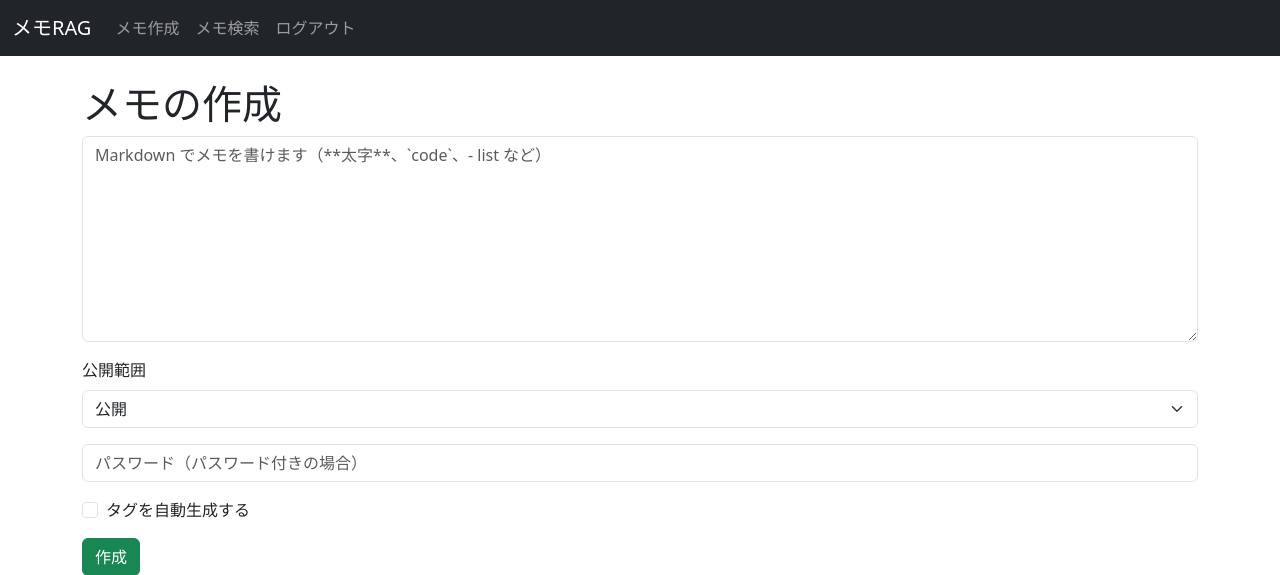
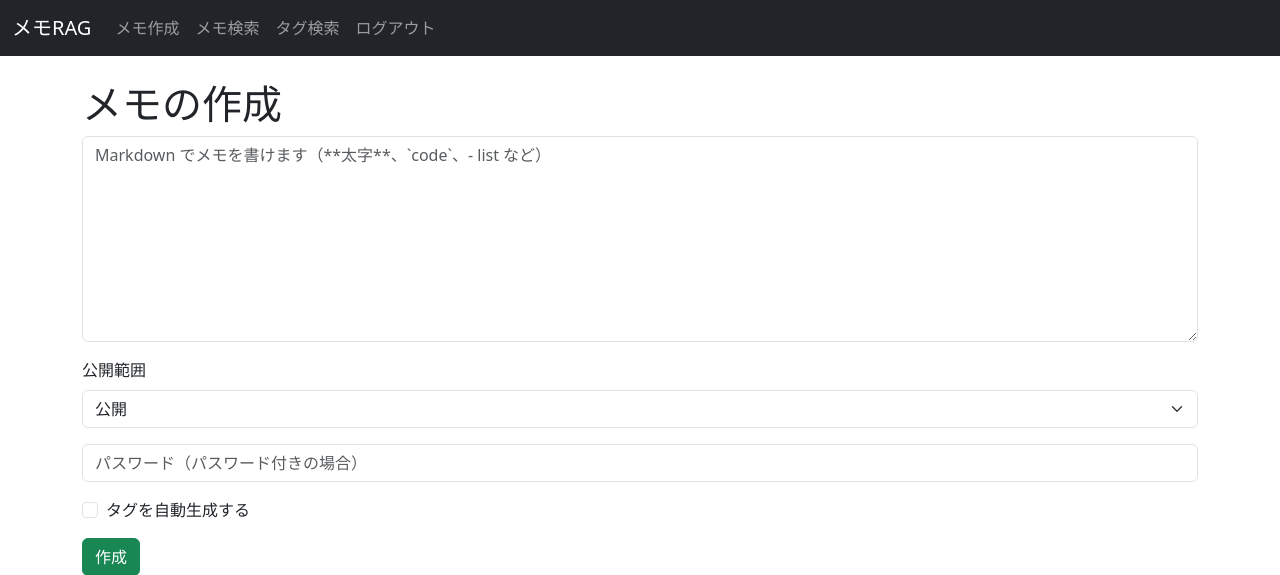
Before and after one commit to melonattacker/yarare-rag, a Flask app: page /memo/create in a window 1280 px wide. Shown: the top 575 px of the page. Run offline with Flask 3, Linux system fonts and the light colour scheme; a user stored in the database is signed in; some libraries are stand-ins or nearby versions.

Commit message:
fix tag search link

```diff
--- a/app/app.py
+++ b/app/app.py
@@ -219,7 +219,7 @@ def memo_delete(mid):
     return redirect(f"/users/{uid}")
 
 # タグ検索
-@app.route('/search/tag')
+@app.route('/tag/search')
 def search_by_tag():
     """タグ名でメモを検索し、結果を表示する。"""
     uid = session.get('user_id')
--- a/app/templates/base.html
+++ b/app/templates/base.html
@@ -19,6 +19,9 @@
                     <a class="nav-link" href="/memo/search">メモ検索</a>
                 </li>
                 <li class="nav-item">
+                    <a class="nav-link" href="/tag/search">タグ検索</a>
+                </li>
+                <li class="nav-item">
                     <a class="nav-link" href="/logout">ログアウト</a>
                 </li>
             </ul>
```
